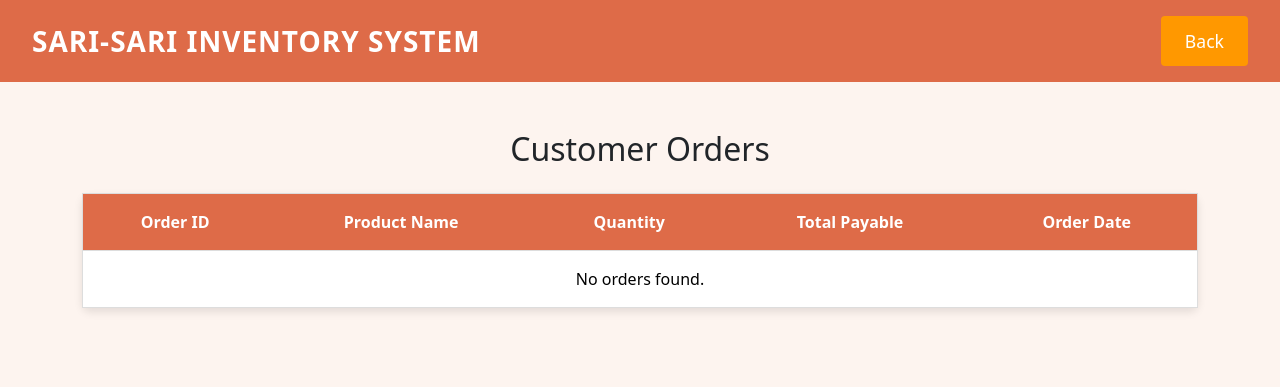
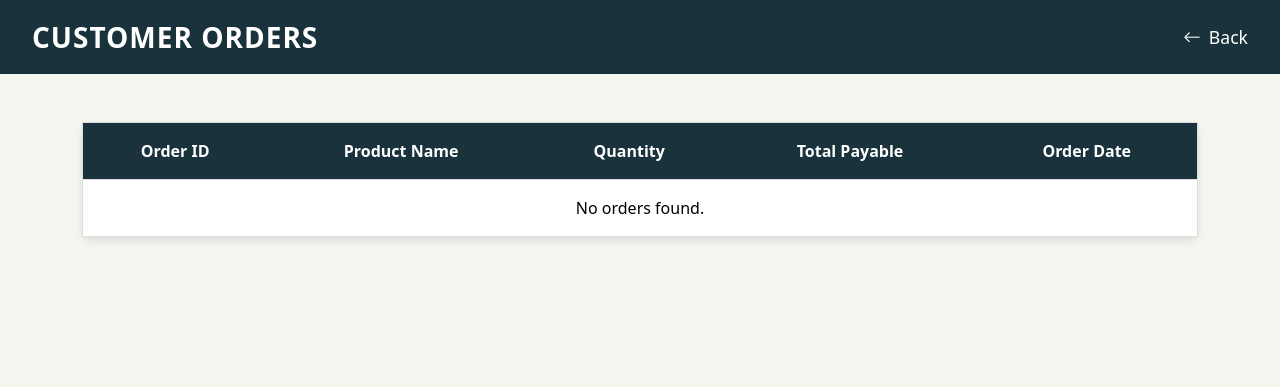
Before and after one commit to Torresypther/INVENTORY, a PHP site: page /customer_order.php in a window 1280 px wide. Shown: the top 387 px of the page. Run offline with PHP 8.4, Linux system fonts and the light colour scheme; the visitor is signed in with stand-in values (Sample User, id 1); data that the repository does not hold is empty.

```diff
--- a/customer_order.php
+++ b/customer_order.php
@@ -11,16 +11,13 @@ if (isset($_SESSION['username']) && isset($_SESSION['role'])) {
         $stmt->execute();
         $orders = $stmt->fetchAll(PDO::FETCH_OBJ);
     } else {
-        header("Location: unauthorized.php"); // Redirect to an unauthorized access page
+        header("Location: unauthorized.php");
         exit();
     }
-    } else {
-        // User is not logged in
-        header("Location: login.php");
-        exit();
-    }
-
-
+} else {
+    header("Location: login.php");
+    exit();
+}
 ?>
 
 <!DOCTYPE html>
@@ -29,6 +26,7 @@ if (isset($_SESSION['username']) && isset($_SESSION['role'])) {
     <meta charset="UTF-8">
     <meta name="viewport" content="width=device-width, initial-scale=1.0">
     <link href="https://cdn.jsdelivr.net/npm/bootstrap@5.3.3/dist/css/bootstrap.min.css" rel="stylesheet">
+    <link href="https://cdn.jsdelivr.net/npm/bootstrap-icons/font/bootstrap-icons.css" rel="stylesheet"> <!-- Corrected Bootstrap Icons link -->
     <style>
         * {
             margin: 0;
@@ -39,14 +37,14 @@ if (isset($_SESSION['username']) && isset($_SESSION['role'])) {
         body {
             padding: 0;
             padding-bottom: 4rem;
-            background-color: #fdf4ef;
+            background-color: #F3F7F0;
         }
 
         .navbar {
             display: flex;
             justify-content: space-between;
             align-items: center;
-            background-color: #de6b48;
+            background-color: #19323C;
             padding: 1rem 2rem;
             color: white;
         }
@@ -83,7 +81,7 @@ if (isset($_SESSION['username']) && isset($_SESSION['role'])) {
         }
 
         .navbar a:hover {
-            color: #ff9800;
+            color: #00b0ff;
         }
 
         .navbar ul {
@@ -94,7 +92,7 @@ if (isset($_SESSION['username']) && isset($_SESSION['role'])) {
 
         .navbar ul li:hover,
         .navbar .icons div:hover {
-            color: #ff9800;
+            color: #00b0ff;
         }
 
         .container {
@@ -114,12 +112,12 @@ if (isset($_SESSION['username']) && isset($_SESSION['role'])) {
         }
 
         .table th {
-            background-color: #de6b48;
+            background-color: #19323C;
             color: white;
         }
 
         .table-hover tbody tr:hover {
-            background-color: #ff9800;
+            background-color: #00b0ff;
         }
 
         .btnButtons {
@@ -130,7 +128,7 @@ if (isset($_SESSION['username']) && isset($_SESSION['role'])) {
         }
 
         .button-container a {
-            background-color: #de6b48;
+            background-color: #1a3a5a;
             padding: 0.75rem 2rem;
             border-radius: 4px;
             color: white;
@@ -140,7 +138,7 @@ if (isset($_SESSION['username']) && isset($_SESSION['role'])) {
         }
 
         .button-container a:hover {
-            background-color: #da5535;
+            background-color: #004c74;
         }
 
         .footer-bar {
@@ -159,17 +157,17 @@ if (isset($_SESSION['username']) && isset($_SESSION['role'])) {
         }
 
         .back-btn {
-            background-color: #ff9800;
-            padding: 0.75rem 1.5rem;
-            border-radius: 4px;
             color: white;
             font-size: 1.1rem;
             text-decoration: none;
-            transition: background-color 0.3s;
+            display: flex;
+            align-items: center;
+            gap: 0.5rem;
+            transition: color 0.3s;
         }
 
         .back-btn:hover {
-            background-color: #f57c00;
+            color: #00b0ff;
         }
 
     </style>
@@ -178,14 +176,15 @@ if (isset($_SESSION['username']) && isset($_SESSION['role'])) {
 <body>
 
 <nav class="navbar">
-    <div class="logo">SARI-SARI INVENTORY SYSTEM</div>
+    <div class="logo">CUSTOMER ORDERS</div>
     <div class="icons">
-        <a href="javascript:history.back()" class="back-btn">Back</a>
+        <a href="javascript:history.back()" class="back-btn">
+            <i class="bi bi-arrow-left"></i> Back
+        </a>
     </div>
 </nav>
 
 <div class="container">
-    <h2 class="my-4 text-center">Customer Orders</h2>
 
     <table class="table table-hover">
         <thead>
```
Also changed, not shown: add_category.php (+16 -10 lines), index.php (+15 -11 lines).
